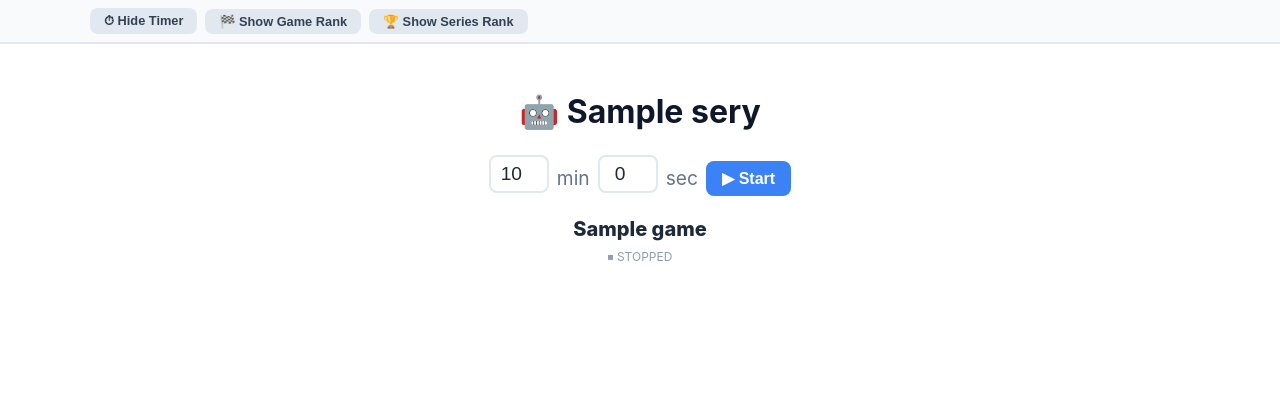
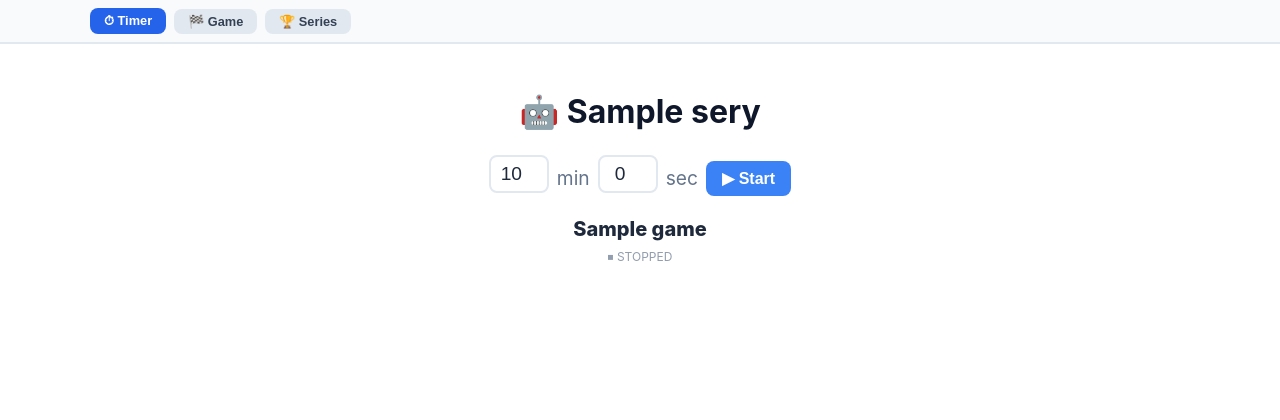
Before and after one commit to calvinchen0810/robot-score, a FastAPI app: page /dashboard in a window 1280 px wide. Shown: the top 420 px of the page. Run offline with FastAPI, Linux system fonts and the light colour scheme; tables that the repository leaves empty hold one stand-in row (values such as "Sample post"); grey boxes marked "Sample" are stand-in pictures.

Commit message:
update dashboard ui for buttons

```diff
--- a/templates/dashboard.html
+++ b/templates/dashboard.html
@@ -152,10 +152,10 @@
   <!-- Top toolbar -->
   <div id="toggleBar" style="display:none;position:fixed;top:0;left:0;right:0;background:#f8fafc;border-bottom:2px solid #e2e8f0;padding:8px 16px;z-index:100">
     <div style="max-width:1100px;margin:0 auto;display:flex;align-items:center;gap:8px;flex-wrap:wrap">
-      <button id="toggleTimerBtn" onclick="toggleTimerPanel()" style="background:#e2e8f0;color:#334155;border:none;padding:5px 14px;border-radius:8px;font-size:0.8rem;font-weight:600;cursor:pointer">⏱ Hide Timer</button>
-      <button id="toggleGameRankBtn" onclick="toggleGameRanking()" style="background:#e2e8f0;color:#334155;border:none;padding:5px 14px;border-radius:8px;font-size:0.8rem;font-weight:600;cursor:pointer">🏁 Show Game Rank</button>
-      <button id="toggleSeriesBtn" onclick="toggleSeriesRanking()" style="background:#e2e8f0;color:#334155;border:none;padding:5px 14px;border-radius:8px;font-size:0.8rem;font-weight:600;cursor:pointer">🏆 Show Series Rank</button>
-      <button id="topToggleQrBtn" onclick="toggleQr()" style="background:#e2e8f0;color:#334155;border:none;padding:5px 14px;border-radius:8px;font-size:0.8rem;font-weight:600;cursor:pointer;display:none">🔗 Show QR</button>
+      <button id="toggleTimerBtn" onclick="toggleTimerPanel()" style="background:#e2e8f0;color:#334155;border:none;padding:5px 14px;border-radius:8px;font-size:0.8rem;font-weight:600;cursor:pointer">⏱ Timer</button>
+      <button id="toggleGameRankBtn" onclick="toggleGameRanking()" style="background:#e2e8f0;color:#334155;border:none;padding:5px 14px;border-radius:8px;font-size:0.8rem;font-weight:600;cursor:pointer">🏁 Game</button>
+      <button id="toggleSeriesBtn" onclick="toggleSeriesRanking()" style="background:#e2e8f0;color:#334155;border:none;padding:5px 14px;border-radius:8px;font-size:0.8rem;font-weight:600;cursor:pointer">🏆 Series</button>
+      <button id="topToggleQrBtn" onclick="toggleQr()" style="background:#e2e8f0;color:#334155;border:none;padding:5px 14px;border-radius:8px;font-size:0.8rem;font-weight:600;cursor:pointer;display:none">🔗 QR</button>
     </div>
   </div>
 
@@ -239,11 +239,27 @@
       if (el.style.display === 'none') {
         el.style.display = '';
         if (title) title.style.display = '';
-        btn.textContent = '🏆 Hide Series Rank';
+        setToggleBtnState('toggleSeriesBtn', true);
       } else {
         el.style.display = 'none';
         if (title) title.style.display = 'none';
-        btn.textContent = '🏆 Show Series Rank';
+        setToggleBtnState('toggleSeriesBtn', false);
+      }
+    }
+
+    function setToggleBtnState(id, visible) {
+      const btn = document.getElementById(id);
+      if (!btn) return;
+      if (visible) {
+        btn.style.background = '#2563eb';
+        btn.style.color = '#ffffff';
+        btn.style.fontWeight = '700';
+        btn.setAttribute('aria-pressed', 'true');
+      } else {
+        btn.style.background = '#e2e8f0';
+        btn.style.color = '#334155';
+        btn.style.fontWeight = '600';
+        btn.setAttribute('aria-pressed', 'false');
       }
     }
 
@@ -254,13 +270,13 @@
       timerVisible = !timerVisible;
       document.getElementById('timerPanel').style.display = timerVisible ? '' : 'none';
       document.getElementById('planningTimer').style.display = timerVisible ? '' : 'none';
-      document.getElementById('toggleTimerBtn').textContent = timerVisible ? '⏱ Hide Timer' : '⏱ Show Timer';
+      setToggleBtnState('toggleTimerBtn', timerVisible);
     }
 
     function toggleGameRanking() {
       gameRankVisible = !gameRankVisible;
       document.getElementById('gameRankPanel').style.display = gameRankVisible ? '' : 'none';
-      document.getElementById('toggleGameRankBtn').textContent = gameRankVisible ? '🏁 Hide Game Rank' : '🏁 Show Game Rank';
+      setToggleBtnState('toggleGameRankBtn', gameRankVisible);
     }
 
     // Store previous rank positions per container
@@ -415,7 +431,7 @@
             + (statusTag ? '<div style="margin-top:6px;color:#64748b;font-size:0.9rem">' + statusTag + '</div>' : '')
             + '</div>';
         } else {
-          timerTarget.innerHTML = '<div class="game-badge" style="color:#94a3b8">No active game</div>';
+          timerTarget.innerHTML = '<div class="game-badge" style="text-align:center;color:#94a3b8">No active game</div>';
         }
         document.getElementById('gameBadge').innerHTML = '';
 
@@ -440,10 +456,10 @@
             if (container) {
               if (userHidden) {
                 container.style.display = 'none';
-                toggleBtn.textContent = '🔗 Show QR';
+                setToggleBtnState('topToggleQrBtn', false);
               } else {
                 container.style.display = 'block';
-                toggleBtn.textContent = '🔗 Hide QR';
+                setToggleBtnState('topToggleQrBtn', true);
               }
             }
           } else {
@@ -492,13 +508,13 @@
         // show
         panel.style.display = '';
         container.style.display = 'block';
-        topBtn.textContent = '🔗 Hide QR';
+        setToggleBtnState('topToggleQrBtn', true);
         localStorage.setItem('qr_visible', 'true');
       } else {
         // hide (but keep panel wrapper present so layout doesn't jump)
         panel.style.display = '';
         container.style.display = 'none';
-        topBtn.textContent = '🔗 Show QR';
+        setToggleBtnState('topToggleQrBtn', false);
         localStorage.setItem('qr_visible', 'false');
       }
     }
@@ -713,6 +729,11 @@
 
     refresh();
     setInterval(refresh, 1000); // Auto-refresh every 1 second
+    // Initialize toolbar button visual states according to defaults
+    setToggleBtnState('toggleTimerBtn', timerVisible);
+    setToggleBtnState('toggleGameRankBtn', gameRankVisible);
+    // Series/title default hidden
+    setToggleBtnState('toggleSeriesBtn', false);
   </script>
 </body>
 </html>
```
